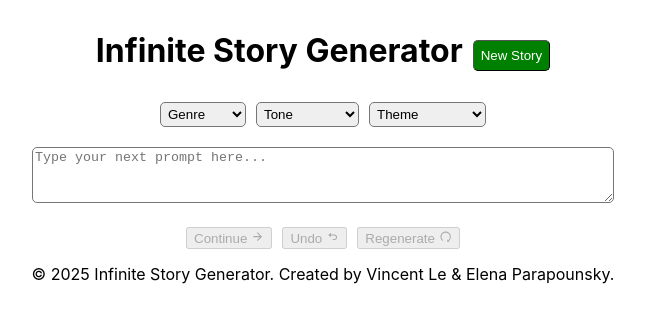
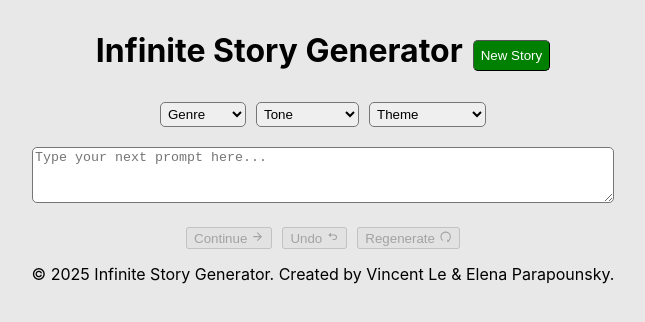
Before and after one commit to eparapounsky/infinite-story, a React (Create React App) app in the folder frontend/: page / in a window 1280 px wide. Shown: the top 322 px of the page, without its empty margins (317-962 px from the left). Built offline with nearby package versions, Linux system fonts and the light colour scheme.

Commit message:
add background color to  entire app

```diff
--- a/frontend/src/index.css
+++ b/frontend/src/index.css
@@ -1,13 +1,17 @@
 body {
   margin: 0;
-  font-family: -apple-system, BlinkMacSystemFont, 'Segoe UI', 'Roboto', 'Oxygen',
-    'Ubuntu', 'Cantarell', 'Fira Sans', 'Droid Sans', 'Helvetica Neue',
+  font-family: -apple-system, BlinkMacSystemFont, "Segoe UI", "Roboto", "Oxygen",
+    "Ubuntu", "Cantarell", "Fira Sans", "Droid Sans", "Helvetica Neue",
     sans-serif;
   -webkit-font-smoothing: antialiased;
   -moz-osx-font-smoothing: grayscale;
 }
 
 code {
-  font-family: source-code-pro, Menlo, Monaco, Consolas, 'Courier New',
+  font-family: source-code-pro, Menlo, Monaco, Consolas, "Courier New",
     monospace;
 }
+
+body {
+  background-color: #e8e8e8; /* page wide color */
+}
```
